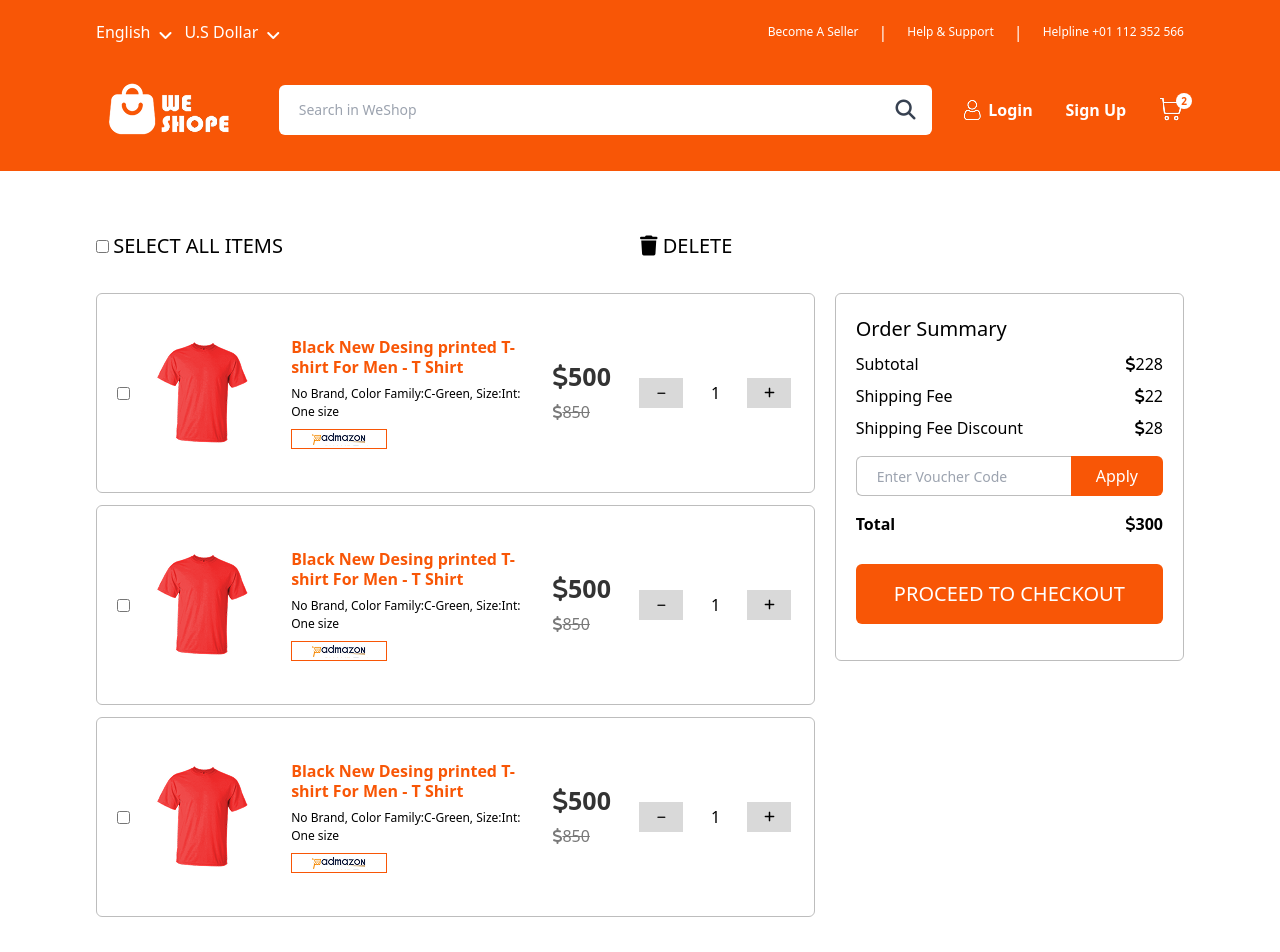
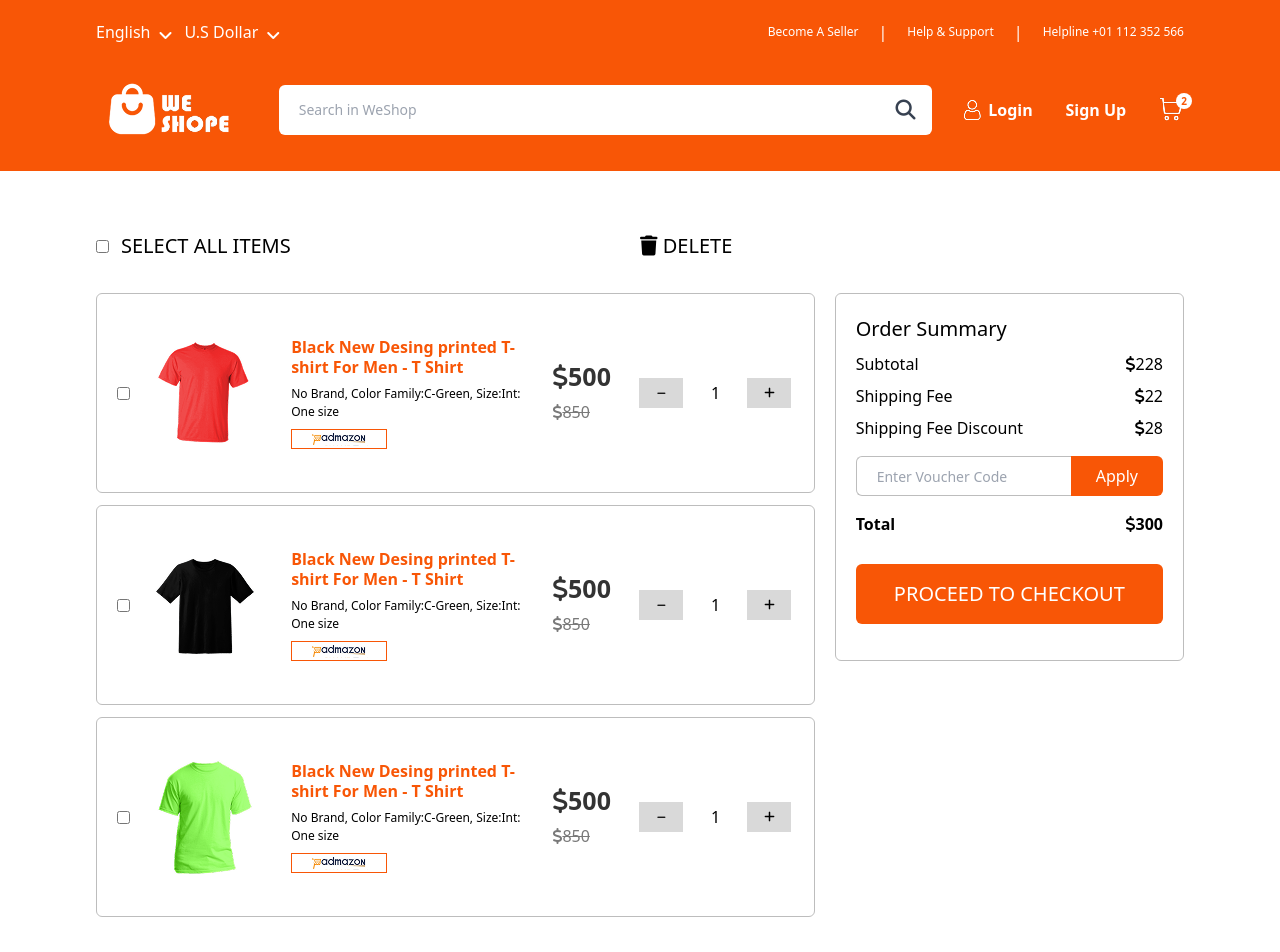
Before and after one commit to wemaxIT-dev/we-shope-tailwind, a website: page web-cart-page.html in a window 1280 px wide. Shown: the top 952 px of the page. Drawn offline with Linux system fonts and the light colour scheme.

Commit message:
modify cart card

```diff
--- a/web-cart-page.html
+++ b/web-cart-page.html
@@ -96,9 +96,9 @@
         <div class="max-w-7xl mx-auto w-[85%] py-10">
             <!-- grid on delete and select all -->
             <div class="grid grid-cols-2 py-5">
-                <div>
+                <div class="flex items-center ">
                     <input type="checkbox" name="" id="select-all-items">
-                    <label for="select-all-items" class="uppercase text-[20px] font-medium">SELECT ALL ITEMS</label>
+                    <label for="select-all-items" class="uppercase text-[20px] font-medium ml-3">SELECT ALL ITEMS</label>
                 </div>
                 <div>
                     <button class="uppercase font-medium text-[20px] text-black"><i class="fa-solid fa-trash"></i>
@@ -114,9 +114,9 @@
                         <div
                             class="p-5 py-6 lg:py-10 grid grid-cols-5 lg:grid-cols-8 items-center justify-between gap-5 border border-[#bdbdbd] rounded-md">
 
-                            <div class="col-span-2 lg:col-span-2 flex items-center justify-between">
+                            <div class="col-span-2 lg:col-span-2 flex items-center justify-around gap-2 pr-2">
                                 <input type="checkbox" name="">
-                                <img src="./image/card-t-shirt-red.png" alt="card t-shirt image">
+                                <img  src="./image/card-t-shirt-red.png" alt="card t-shirt image">
                             </div>
 
                             <div class="col-span-3 lg:col-span-3">
@@ -159,9 +159,9 @@
                         <div
                             class="p-5 py-6 lg:py-10 grid grid-cols-5 lg:grid-cols-8 items-center justify-between gap-5 border border-[#bdbdbd] rounded-md">
 
-                            <div class="col-span-2 lg:col-span-2 flex items-center justify-between">
+                            <div class="col-span-2 lg:col-span-2 flex items-center justify-around gap-2 pr-2">
                                 <input type="checkbox" name="">
-                                <img src="./image/card-t-shirt-red.png" alt="card t-shirt image">
+                                <img src="./image/card-t-shirt-black.png" alt="card t-shirt image">
                             </div>
 
                             <div class="col-span-3 lg:col-span-3">
@@ -204,9 +204,9 @@
                         <div
                             class="p-5 py-6 lg:py-10 grid grid-cols-5 lg:grid-cols-8 items-center justify-between gap-5 border border-[#bdbdbd] rounded-md">
 
-                            <div class="col-span-2 lg:col-span-2 flex items-center justify-between">
+                            <div class="col-span-2 lg:col-span-2 flex items-center justify-around gap-2 pr-2">
                                 <input type="checkbox" name="">
-                                <img src="./image/card-t-shirt-red.png" alt="card t-shirt image">
+                                <img src="./image/card-t-shirt-green.png" alt="card t-shirt image">
                             </div>
 
                             <div class="col-span-3 lg:col-span-3">
```
Also changed, not shown: css/output.css.
